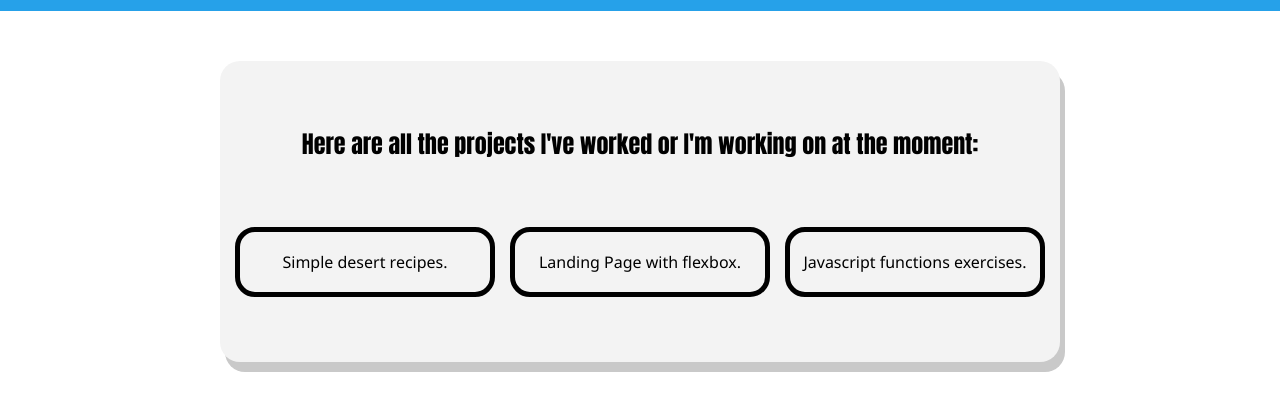
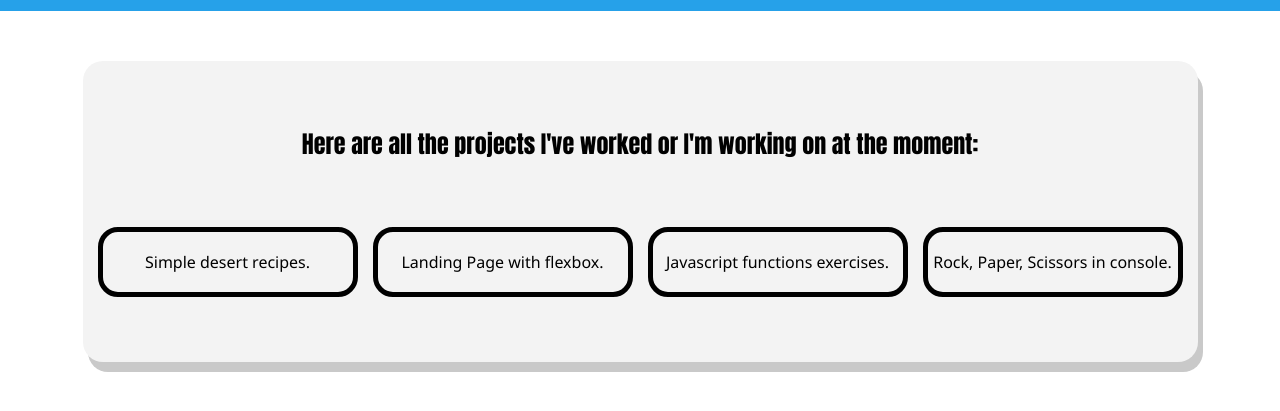
Before and after one commit to edlombanal/coding-projects, a plain HTML site: page index.html in a window 1280 px wide. Shown: the part 83-494 px from the top of the page. Drawn offline with Linux system fonts and the light colour scheme.

Commit message:
Add RPS section

```diff
--- a/index.html
+++ b/index.html
@@ -23,6 +23,7 @@
                     <div><a href="https://edlombanal.github.io/odin-recipes/" class="card">Simple desert recipes.</a></div>
                     <div><a href="https://edlombanal.github.io/flex_landing/" class="card">Landing Page with flexbox.</a></div>
                     <div><a href="./js_functions/js_functions.html" class="card">Javascript functions exercises.</a></div>
+                    <div><a href="https://edlombanal.github.io/tictactoe/" class="card">Rock, Paper, Scissors in console.</a></div>
                 </div>
             </div>
         </div>
```
